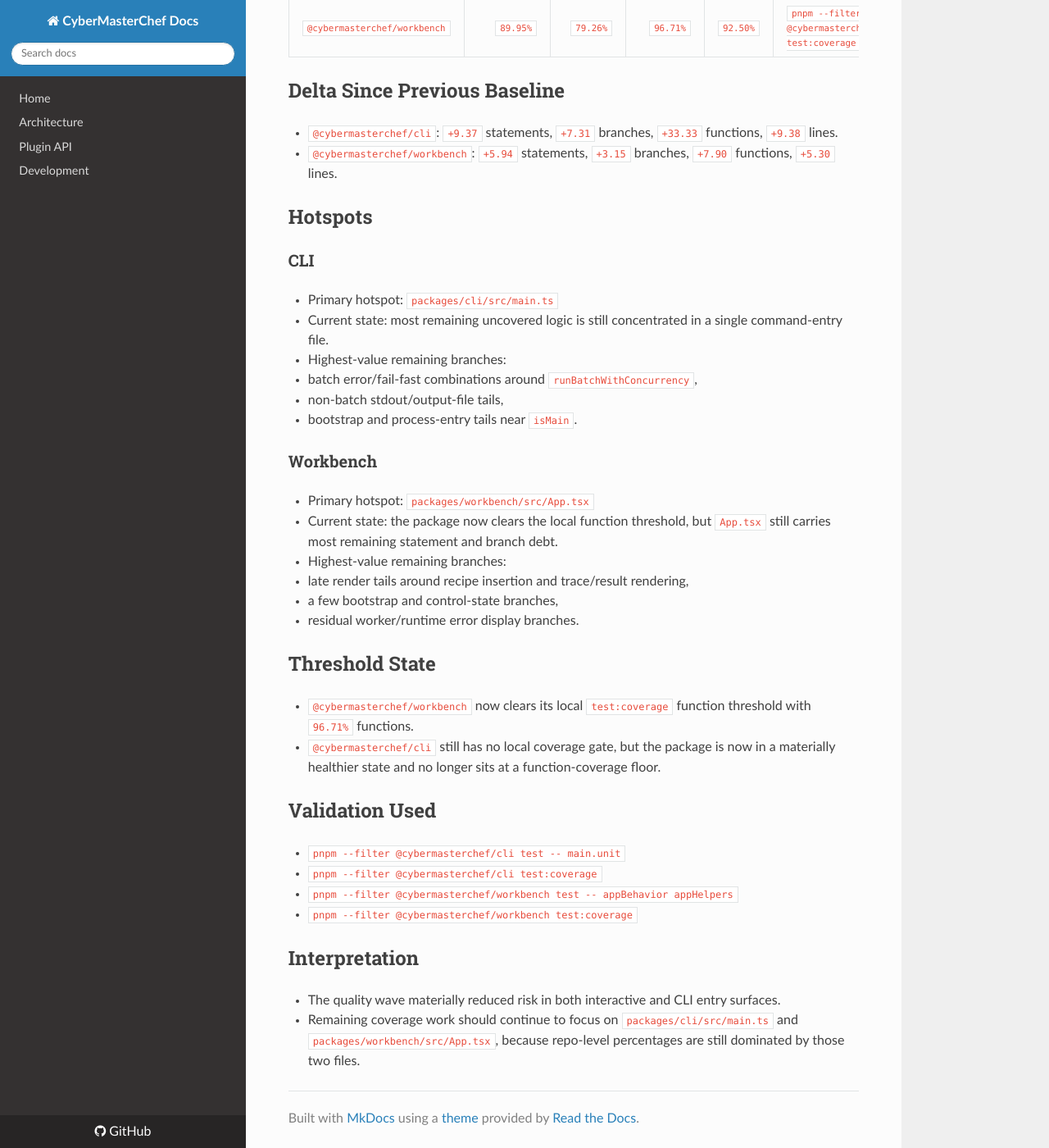
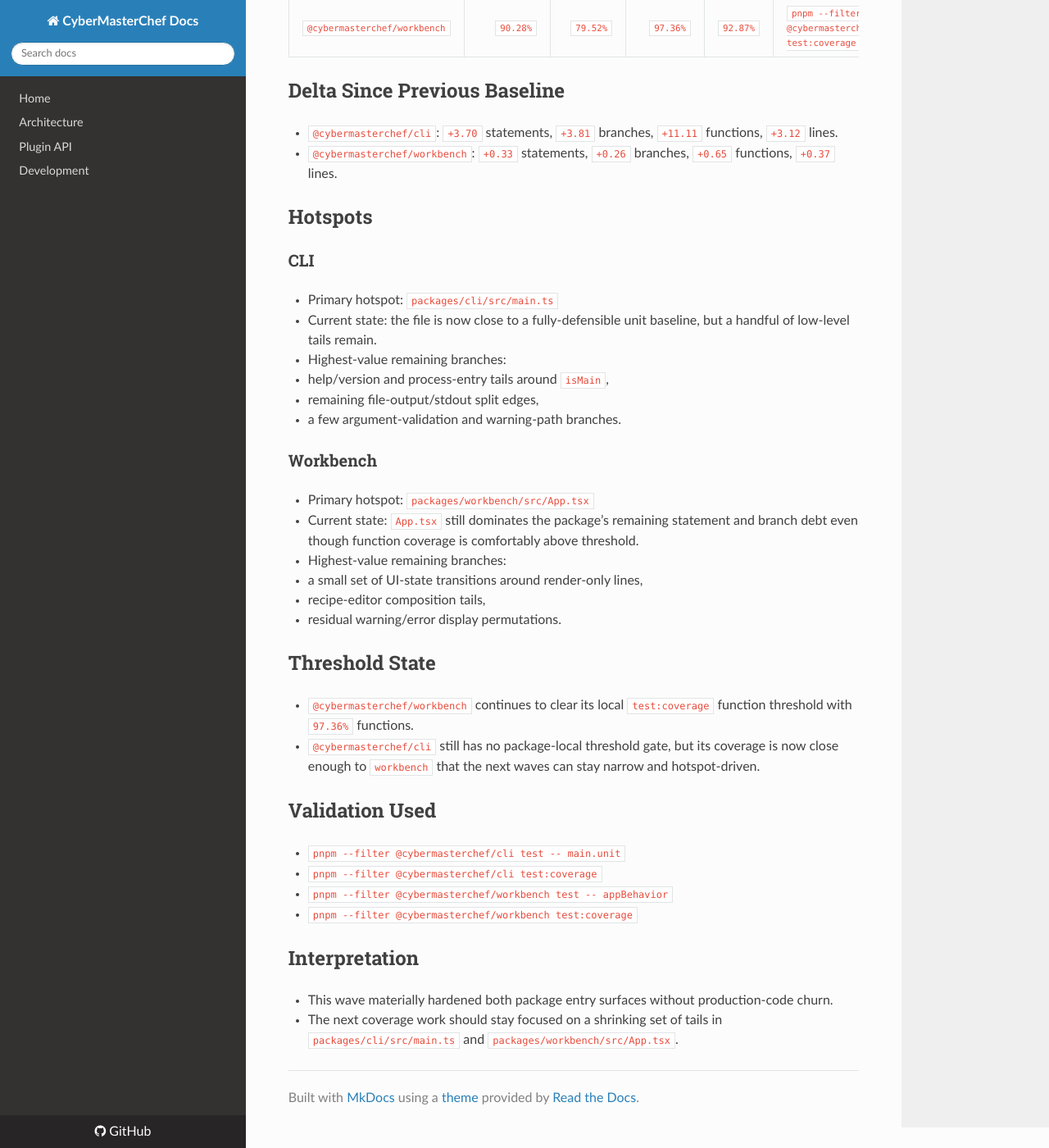
Before and after one commit to mkilijanek/CyberMasterChef, an MkDocs documentation site: the page built from docs/parity/quality-coverage-baseline.md, in a window 1280 px wide and 1400 px high, scrolled down 500 px. Shown: the whole window at 82% size. Built offline with MkDocs 1.6.1, drawn with Linux system fonts in a browser that asks for light colours; nearby versions of some CDN libraries; some of the changed text lies outside the part shown.

Commit message:
test(quality): deliver m29-m33 coverage wave

```diff
--- a/docs/parity/quality-coverage-baseline.md
+++ b/docs/parity/quality-coverage-baseline.md
@@ -4,53 +4,53 @@ Updated: 2026-03-10
 
 ## Objective
 
-Capture the current unit-coverage baseline after the M24-M28 quality wave so the repo tracks measurable improvement rather than qualitative claims.
+Capture the current unit-coverage baseline after the M29-M33 quality wave so further work can be targeted against the remaining hotspot files rather than broad package-level guesses.
 
 ## Package Coverage Snapshot
 
 | Package | Statements | Branches | Functions | Lines | Command |
 | --- | ---: | ---: | ---: | ---: | --- |
-| `@cybermasterchef/cli` | `86.27%` | `79.23%` | `83.33%` | `89.66%` | `pnpm --filter @cybermasterchef/cli test:coverage` |
-| `@cybermasterchef/workbench` | `89.95%` | `79.26%` | `96.71%` | `92.50%` | `pnpm --filter @cybermasterchef/workbench test:coverage` |
+| `@cybermasterchef/cli` | `89.97%` | `83.04%` | `94.44%` | `92.78%` | `pnpm --filter @cybermasterchef/cli test:coverage` |
+| `@cybermasterchef/workbench` | `90.28%` | `79.52%` | `97.36%` | `92.87%` | `pnpm --filter @cybermasterchef/workbench test:coverage` |
 
 ## Delta Since Previous Baseline
 
-- `@cybermasterchef/cli`: `+9.37` statements, `+7.31` branches, `+33.33` functions, `+9.38` lines.
-- `@cybermasterchef/workbench`: `+5.94` statements, `+3.15` branches, `+7.90` functions, `+5.30` lines.
+- `@cybermasterchef/cli`: `+3.70` statements, `+3.81` branches, `+11.11` functions, `+3.12` lines.
+- `@cybermasterchef/workbench`: `+0.33` statements, `+0.26` branches, `+0.65` functions, `+0.37` lines.
 
 ## Hotspots
 
 ### CLI
 
 - Primary hotspot: `packages/cli/src/main.ts`
-- Current state: most remaining uncovered logic is still concentrated in a single command-entry file.
+- Current state: the file is now close to a fully-defensible unit baseline, but a handful of low-level tails remain.
 - Highest-value remaining branches:
-  - batch error/fail-fast combinations around `runBatchWithConcurrency`,
-  - non-batch stdout/output-file tails,
-  - bootstrap and process-entry tails near `isMain`.
+  - help/version and process-entry tails around `isMain`,
+  - remaining file-output/stdout split edges,
+  - a few argument-validation and warning-path branches.
 
 ### Workbench
 
 - Primary hotspot: `packages/workbench/src/App.tsx`
-- Current state: the package now clears the local function threshold, but `App.tsx` still carries most remaining statement and branch debt.
+- Current state: `App.tsx` still dominates the package’s remaining statement and branch debt even though function coverage is comfortably above threshold.
 - Highest-value remaining branches:
-  - late render tails around recipe insertion and trace/result rendering,
-  - a few bootstrap and control-state branches,
-  - residual worker/runtime error display branches.
+  - a small set of UI-state transitions around render-only lines,
+  - recipe-editor composition tails,
+  - residual warning/error display permutations.
 
 ## Threshold State
 
-- `@cybermasterchef/workbench` now clears its local `test:coverage` function threshold with `96.71%` functions.
-- `@cybermasterchef/cli` still has no local coverage gate, but the package is now in a materially healthier state and no longer sits at a function-coverage floor.
+- `@cybermasterchef/workbench` continues to clear its local `test:coverage` function threshold with `97.36%` functions.
+- `@cybermasterchef/cli` still has no package-local threshold gate, but its coverage is now close enough to `workbench` that the next waves can stay narrow and hotspot-driven.
 
 ## Validation Used
 
 - `pnpm --filter @cybermasterchef/cli test -- main.unit`
 - `pnpm --filter @cybermasterchef/cli test:coverage`
-- `pnpm --filter @cybermasterchef/workbench test -- appBehavior appHelpers`
+- `pnpm --filter @cybermasterchef/workbench test -- appBehavior`
 - `pnpm --filter @cybermasterchef/workbench test:coverage`
 
 ## Interpretation
 
-- The quality wave materially reduced risk in both interactive and CLI entry surfaces.
-- Remaining coverage work should continue to focus on `packages/cli/src/main.ts` and `packages/workbench/src/App.tsx`, because repo-level percentages are still dominated by those two files.
+- This wave materially hardened both package entry surfaces without production-code churn.
+- The next coverage work should stay focused on a shrinking set of tails in `packages/cli/src/main.ts` and `packages/workbench/src/App.tsx`.
```
Also changed, not shown: docs/index.md (+1 -0 lines), docs/parity/c-implementation-master-plan.md (+15 -7 lines), docs/parity/roadmap-next-m29-m33.md (added, +114 -0 lines), 2 other files.
